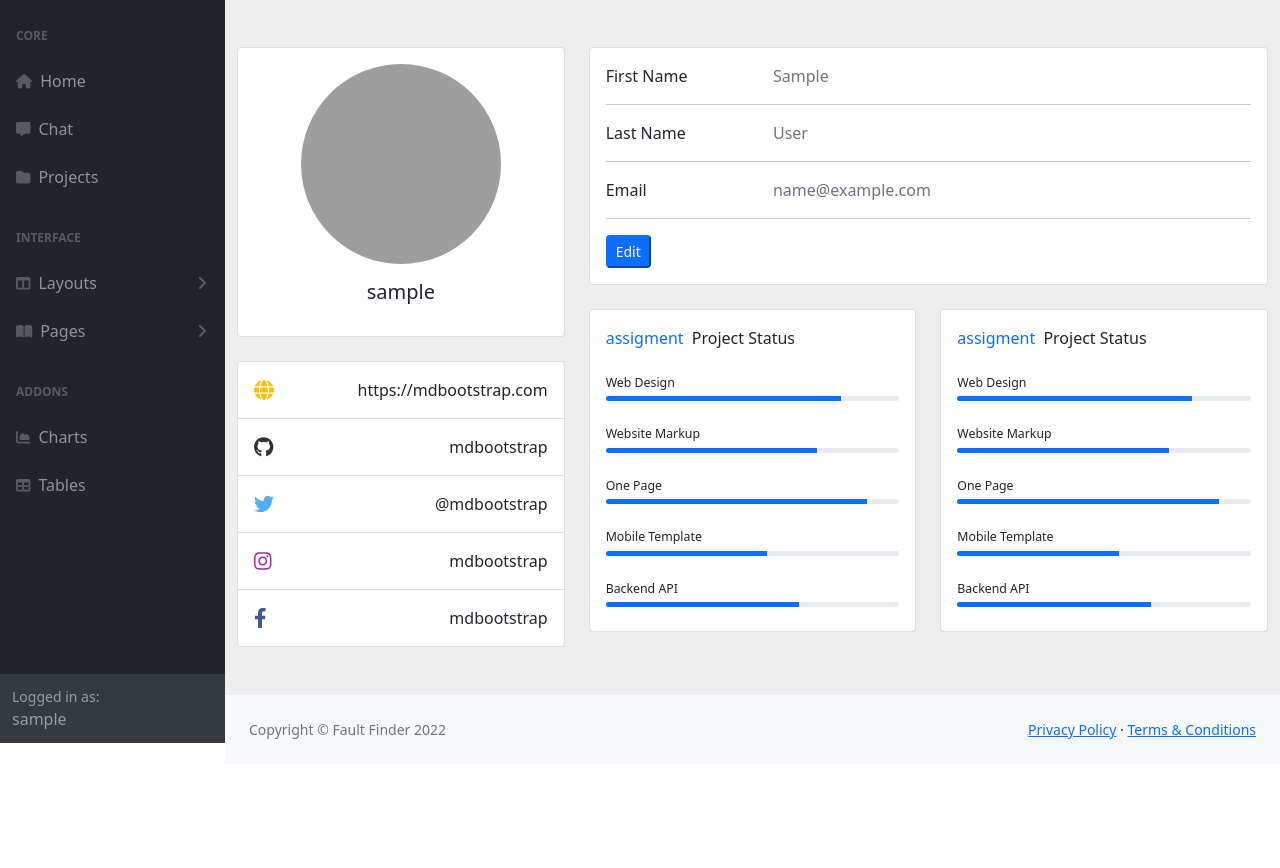
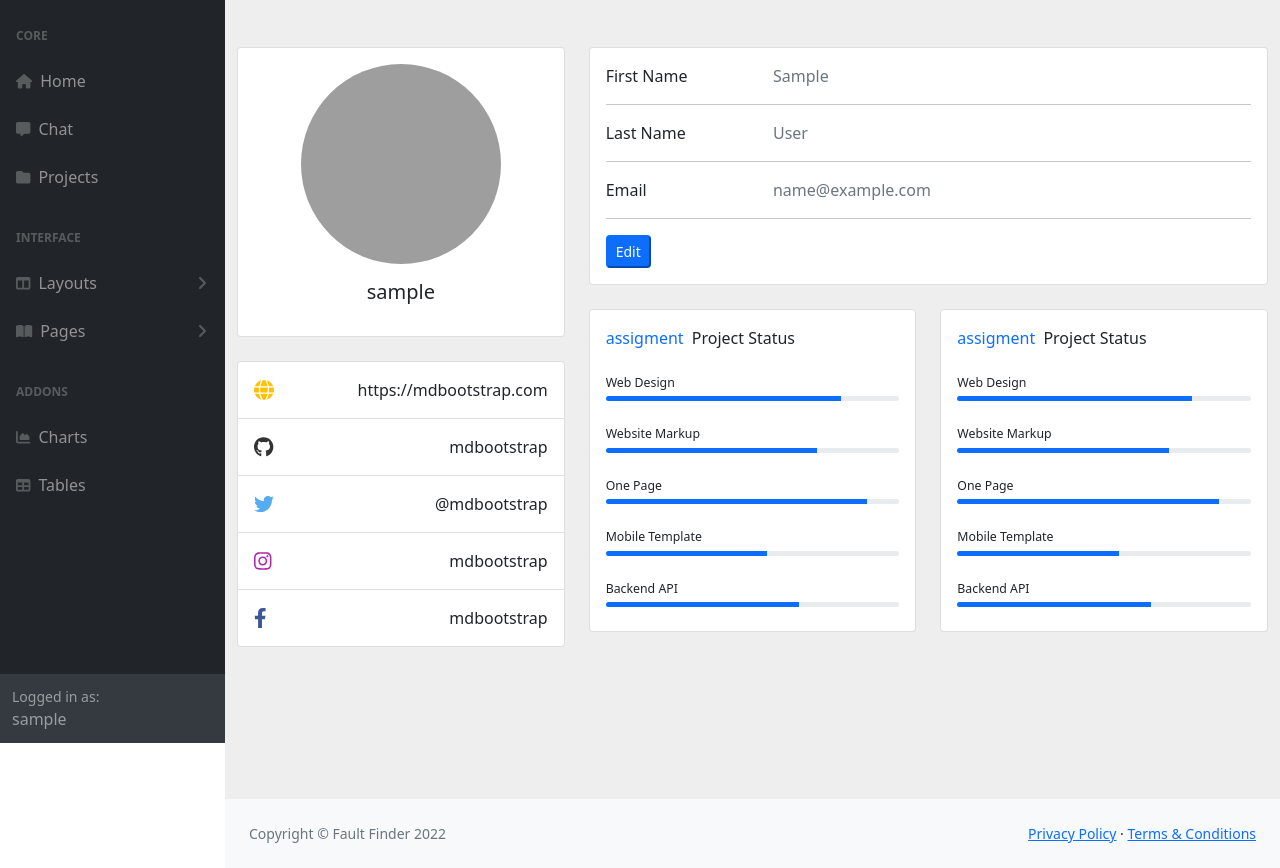
Before and after one commit to mkumm14/FaultFinder, a Django app: template authentication/templates/user/user_profile.html in a window 1280 px wide. Shown: the part 57-925 px from the top of the page. Before the commit the page ends 800 px from the top, so only its background shows below. Run offline with Django 4.2, Linux system fonts and the light colour scheme; the template is opened without the code that fills it, so the values that code supplies are empty; the visitor is signed in with stand-in values (Sample User, id 1); parts of the project's set-up code (start-up, migrations or seed data) failed here and were passed over; some libraries are stand-ins or nearby versions; grey boxes are pictures that could not be loaded.

Commit message:
small change to styling

```diff
--- a/authentication/templates/user/user_profile.html
+++ b/authentication/templates/user/user_profile.html
@@ -3,9 +3,8 @@
 {% block title %}user page{% endblock %}
 
 {% block content %}
-<section style="background-color: #eee;">
+<section style="background-color: #eee; height:100vh;">
     <div class="container py-5">
-
 
       <div class="row">
         <div class="col-lg-4">
```
